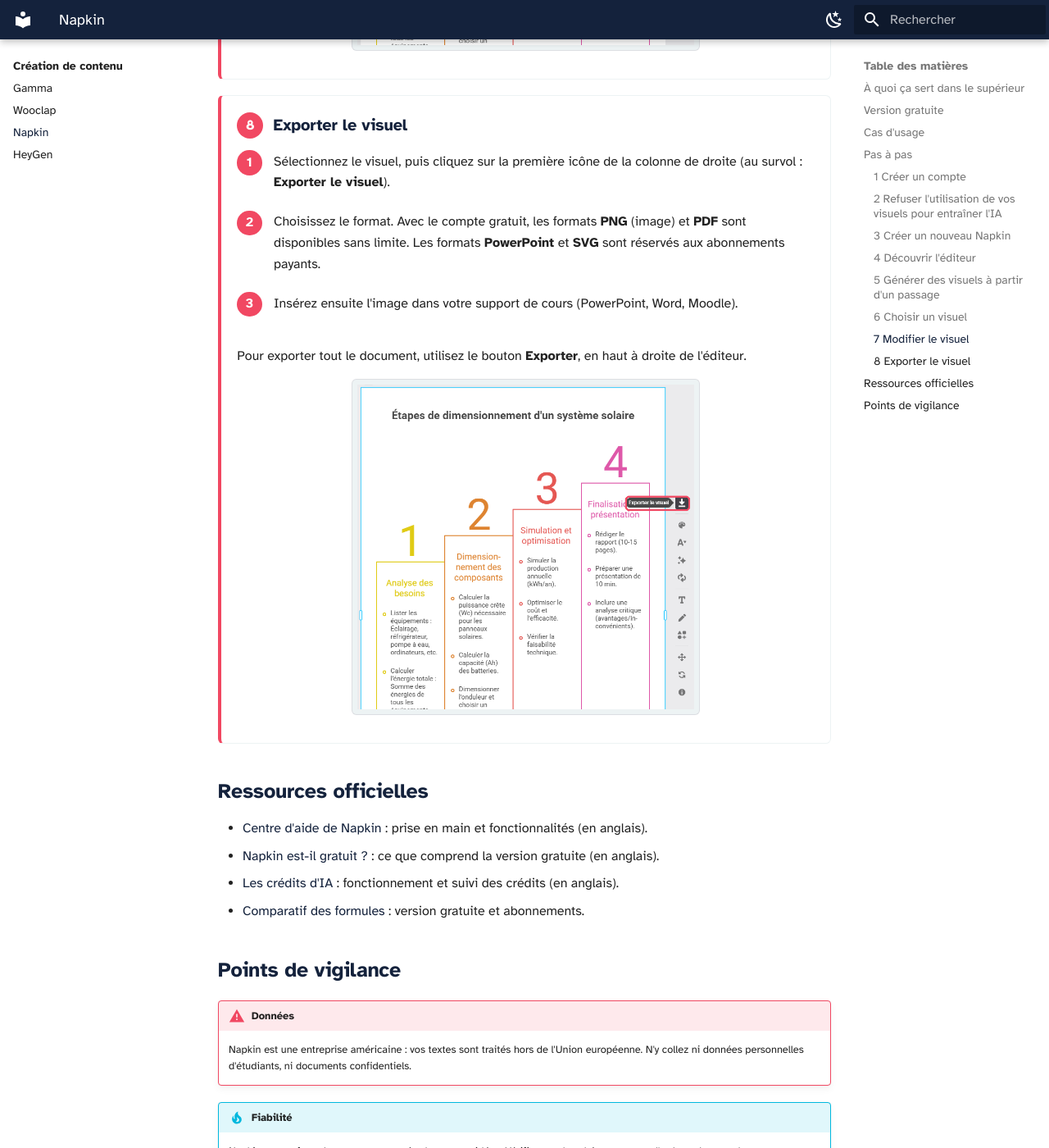
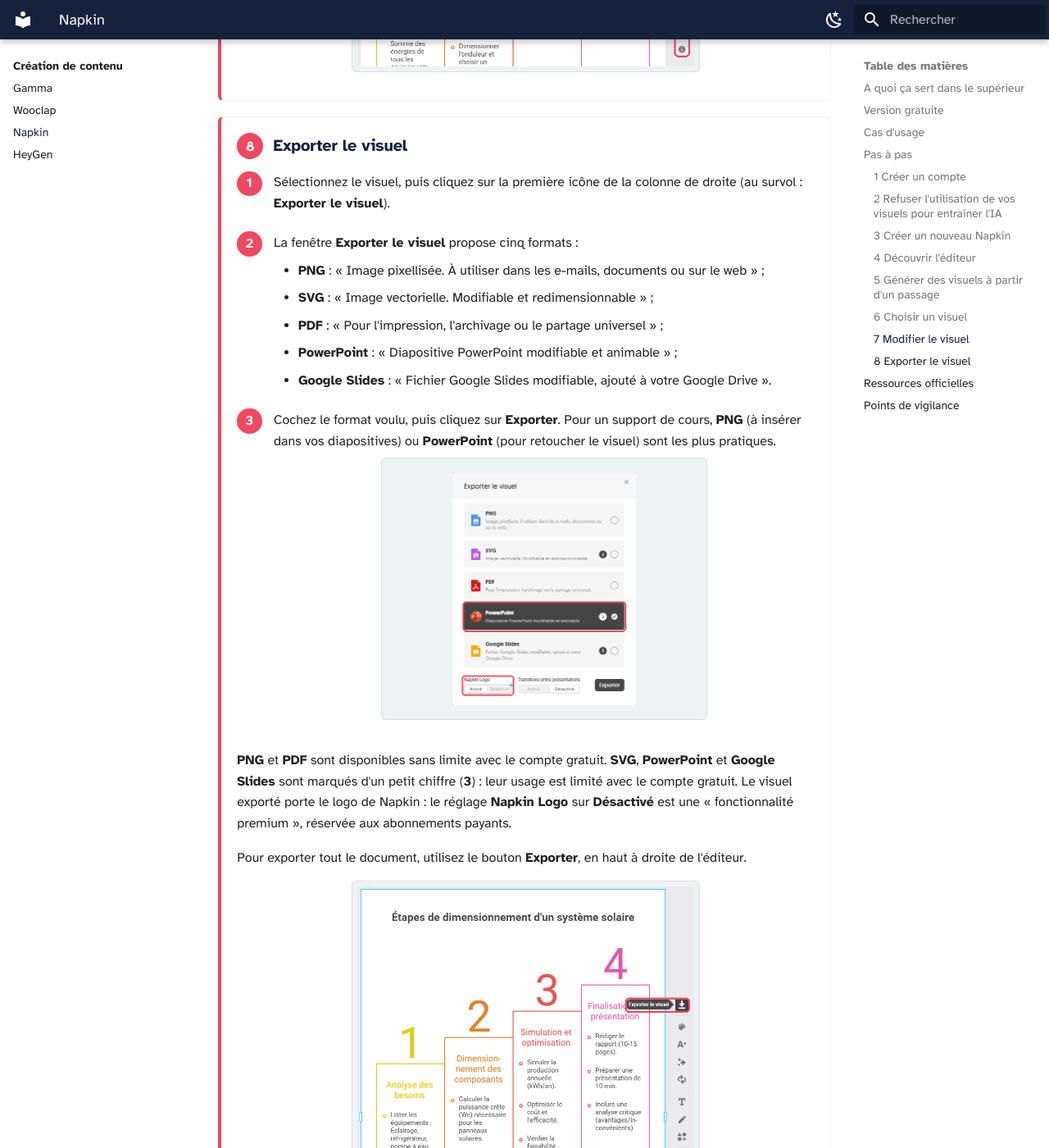
Before and after one commit to Celine-ferrier/Boite-outils-IA, an MkDocs documentation site: the page built from docs/creation/napkin.md, in a window 1280 px wide and 1400 px high, scrolled down 6932 px. Shown: the whole window at 82% size. Built offline with MkDocs 1.6.1 and Material for MkDocs 9.7.7, drawn with Linux system fonts in a browser that asks for light colours; some of the changed text lies outside the part shown.

Commit message:
Fiche Napkin : détail de la fenêtre Exporter le visuel (formats, limites, logo)
Co-Authored-By: Claude Opus 5.5 <noreply@anthropic.com>
Claude-Session: https://claude.ai/code/session_01ADR9hzhyEw6Dc3N18BUyt5

```diff
--- a/docs/creation/napkin.md
+++ b/docs/creation/napkin.md
@@ -21,7 +21,7 @@
 
 ## Version gratuite
 
-Le compte gratuit donne **500 crédits d'IA par semaine**, renouvelés chaque semaine. La génération coûte environ **un crédit par mot sélectionné** : un paragraphe de 100 mots consomme donc une centaine de crédits. La modification des visuels est illimitée, ainsi que l'import de fichiers (PowerPoint, Word, PDF, HTML, Markdown) et l'export aux formats **PNG** et **PDF**. L'export aux formats **PowerPoint** et **SVG** (image modifiable), ainsi que les crédits supplémentaires, sont réservés aux abonnements payants (Plus, Pro).
+Le compte gratuit donne **500 crédits d'IA par semaine**, renouvelés chaque semaine. La génération coûte environ **un crédit par mot sélectionné** : un paragraphe de 100 mots consomme donc une centaine de crédits. La modification des visuels est illimitée, ainsi que l'import de fichiers (PowerPoint, Word, PDF, HTML, Markdown) et l'export aux formats **PNG** et **PDF**. Les exports aux formats **PowerPoint**, **Google Slides** et **SVG** (image modifiable) sont limités, et le retrait du logo de Napkin ainsi que les crédits supplémentaires sont réservés aux abonnements payants (Plus, Pro).
 
 !!! tip "Sélectionnez court"
     Ne sélectionnez que le passage à illustrer, pas tout le document : vous obtiendrez un schéma plus lisible et vous économiserez vos crédits.
@@ -197,8 +197,17 @@ Vérifiez le visuel avant de l'utiliser : Napkin peut regrouper, résumer ou ré
 ### <span class="etape-num">8</span> Exporter le visuel
 
 1. Sélectionnez le visuel, puis cliquez sur la première icône de la colonne de droite (au survol : **Exporter le visuel**).
-2. Choisissez le format. Avec le compte gratuit, les formats **PNG** (image) et **PDF** sont disponibles sans limite. Les formats **PowerPoint** et **SVG** sont réservés aux abonnements payants.
-3. Insérez ensuite l'image dans votre support de cours (PowerPoint, Word, Moodle).
+2. La fenêtre **Exporter le visuel** propose cinq formats :
+    - **PNG** : « Image pixellisée. À utiliser dans les e-mails, documents ou sur le web » ;
+    - **SVG** : « Image vectorielle. Modifiable et redimensionnable » ;
+    - **PDF** : « Pour l'impression, l'archivage ou le partage universel » ;
+    - **PowerPoint** : « Diapositive PowerPoint modifiable et animable » ;
+    - **Google Slides** : « Fichier Google Slides modifiable, ajouté à votre Google Drive ».
+3. Cochez le format voulu, puis cliquez sur **Exporter**. Pour un support de cours, **PNG** (à insérer dans vos diapositives) ou **PowerPoint** (pour retoucher le visuel) sont les plus pratiques.
+
+    ![Fenêtre Exporter le visuel](napkin-08-formats.png)
+
+**PNG** et **PDF** sont disponibles sans limite avec le compte gratuit. **SVG**, **PowerPoint** et **Google Slides** sont marqués d'un petit chiffre (**3**) : leur usage est limité avec le compte gratuit. Le visuel exporté porte le logo de Napkin : le réglage **Napkin Logo** sur **Désactivé** est une « fonctionnalité premium », réservée aux abonnements payants.
 
 Pour exporter tout le document, utilisez le bouton **Exporter**, en haut à droite de l'éditeur.
 
```
Also changed, not shown: docs/creation/napkin-08-formats.png (added).
